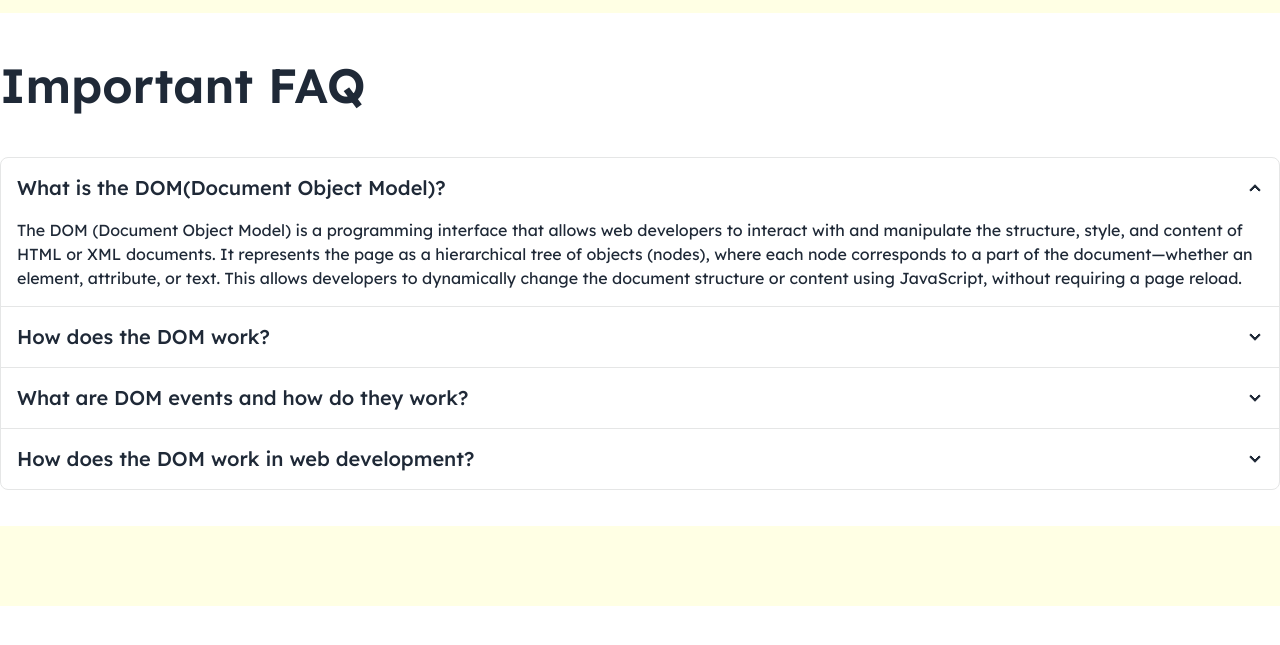
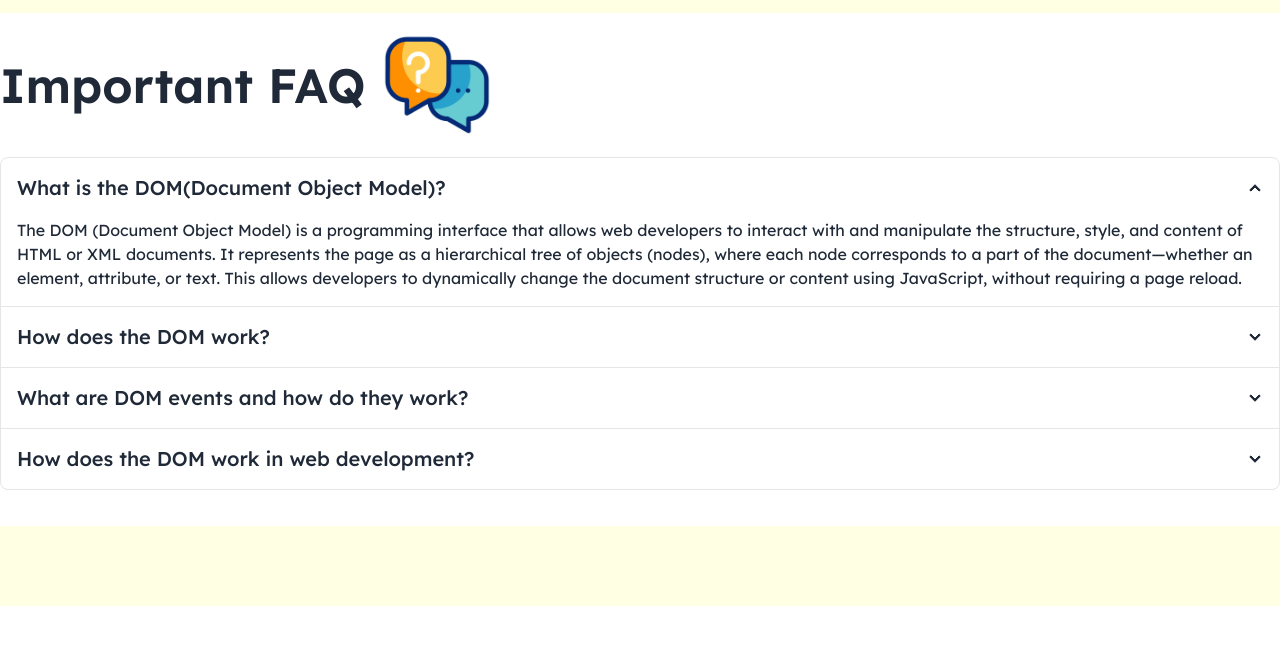
Before and after one commit to ornobaadi/Donate-Bangladesh, a plain HTML site: page blog.html in a window 1280 px wide. Shown: the part 99-744 px from the top of the page. Drawn offline with nearby package versions, Linux system fonts and the light colour scheme.

Commit message:
tiny tweaks

```diff
--- a/blog.html
+++ b/blog.html
@@ -61,7 +61,10 @@
     </header>
     <main>
         <div class="container mx-0 lg:mx-auto">
-            <h1 class="font-semibold text-3xl lg:text-5xl ml-6 lg:ml-0 my-12">Important FAQ</h1>
+            <div class="flex">
+                <h1 class="font-semibold text-3xl lg:text-5xl ml-6 lg:ml-0 my-12">Important FAQ</h1>
+                <img class="w-36" src="Assets/faq.gif" alt="">
+            </div>
             <div class="join join-vertical ml-6 lg:ml-0">
                 <div class="collapse collapse-arrow join-item border-base-300 border w-[90%] lg:w-full">
                     <input type="radio" name="my-accordion-4" checked="checked" />
```
Also changed, not shown: index.html (+1 -1 lines), Assets/faq.gif (added).
